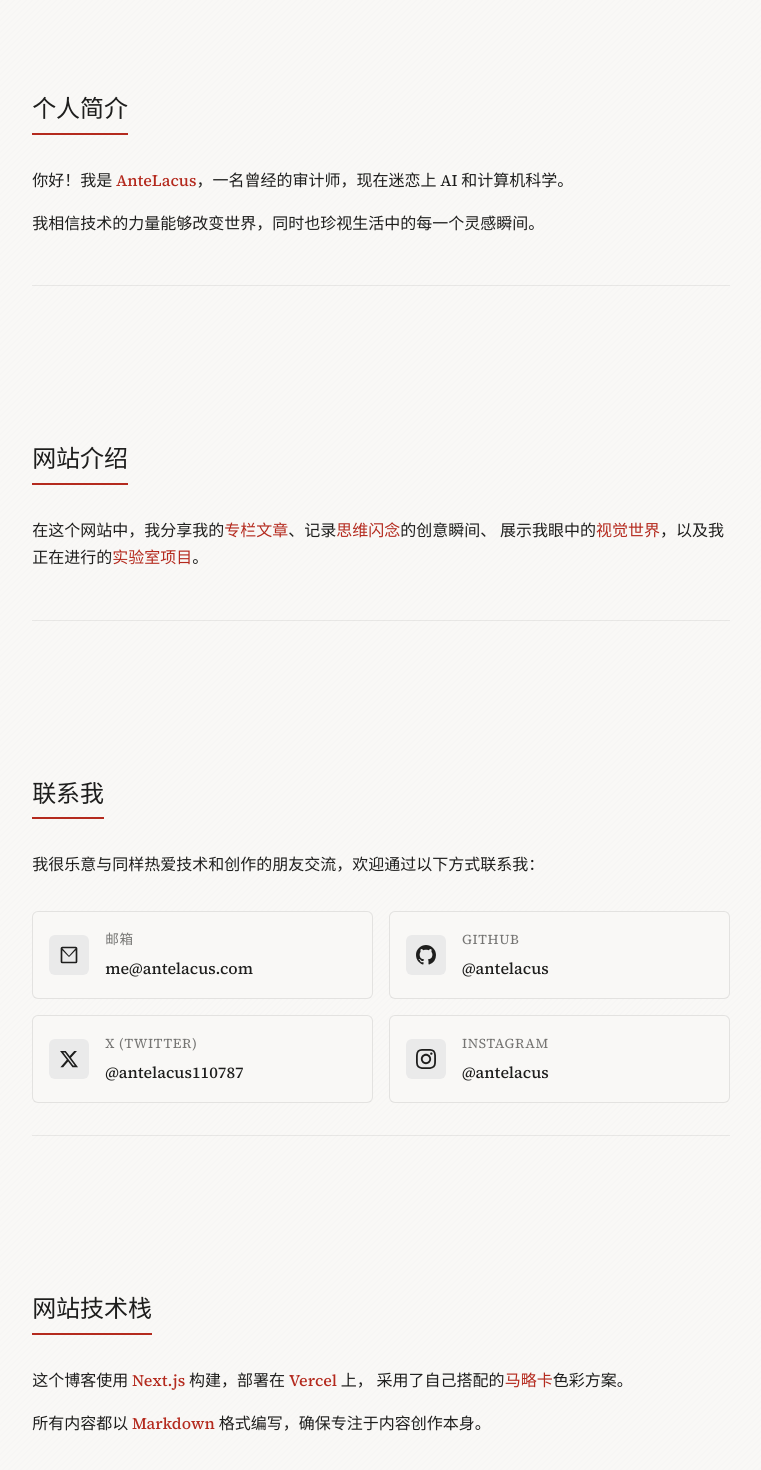
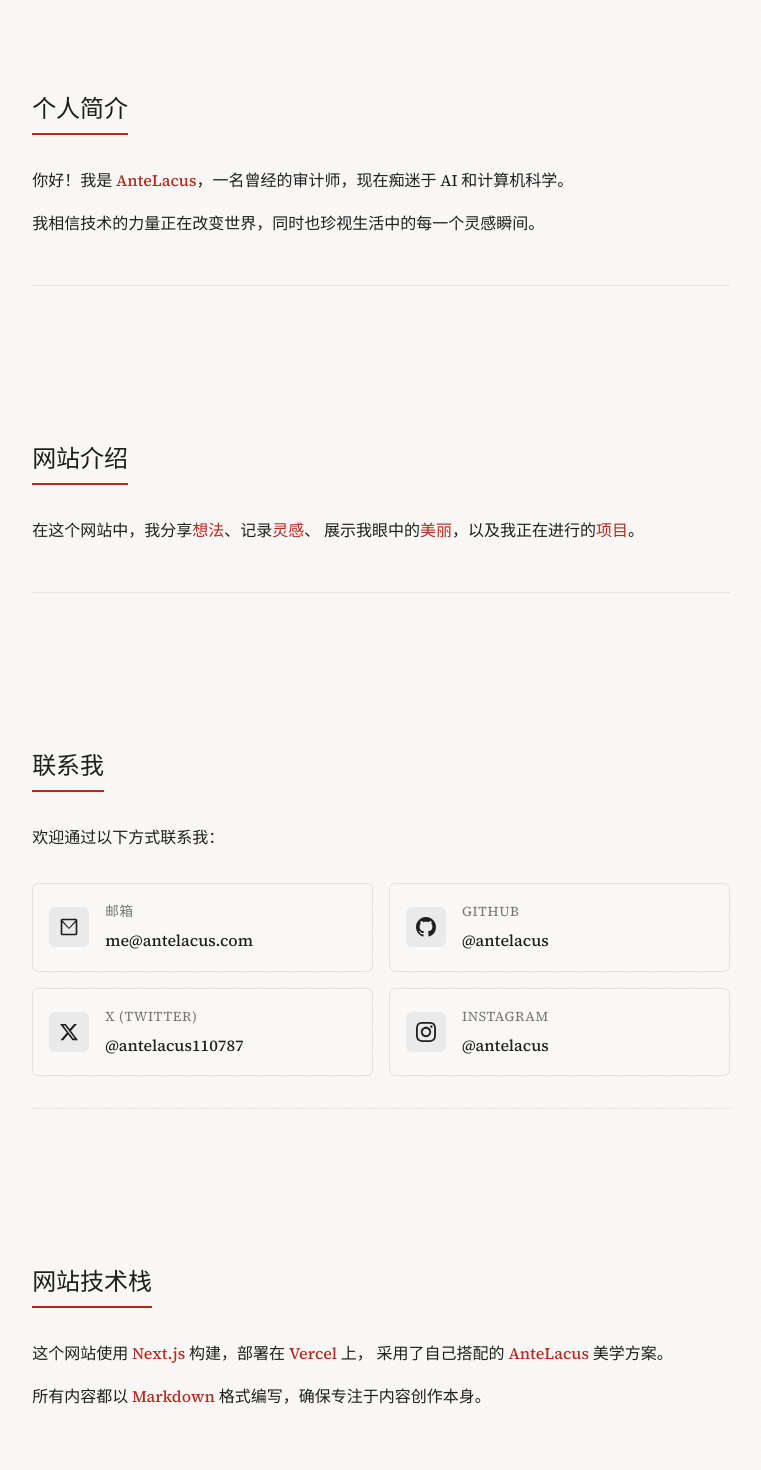
Before and after one commit to antelacus/project-antelacus, a Next.js app: page /about in a window 1280 px wide. Shown: the part 146-1616 px from the top of the page, without its empty margins (259-1020 px from the left). Built offline with nearby package versions, Linux system fonts and the light colour scheme; a web font is replaced by a local one.

Commit message:
更新关于页面和404页面内容

```diff
--- a/src/app/about/page.tsx
+++ b/src/app/about/page.tsx
@@ -11,10 +11,10 @@ export default function AboutPage() {
           <h2 className="section-title">个人简介</h2>
           <div className="section-content">
             <p>
-              你好！我是 <strong>AnteLacus</strong>，一名曾经的审计师，现在迷恋上 AI 和计算机科学。
+              你好！我是 <strong>AnteLacus</strong>，一名曾经的审计师，现在痴迷于 AI 和计算机科学。
             </p>
             <p>
-              我相信技术的力量能够改变世界，同时也珍视生活中的每一个灵感瞬间。
+              我相信技术的力量正在改变世界，同时也珍视生活中的每一个灵感瞬间。
             </p>
           </div>
         </section>
@@ -23,8 +23,8 @@ export default function AboutPage() {
           <h2 className="section-title">网站介绍</h2>
           <div className="section-content">
             <p>
-              在这个网站中，我分享我的<strong>专栏文章</strong>、记录<strong>思维闪念</strong>的创意瞬间、
-              展示我眼中的<strong>视觉世界</strong>，以及我正在进行的<strong>实验室项目</strong>。
+              在这个网站中，我分享<strong>想法</strong>、记录<strong>灵感</strong>、
+              展示我眼中的<strong>美丽</strong>，以及我正在进行的<strong>项目</strong>。
             </p>
           </div>
         </section>
@@ -33,7 +33,7 @@ export default function AboutPage() {
           <h2 className="section-title">联系我</h2>
           <div className="section-content">
             <p>
-              我很乐意与同样热爱技术和创作的朋友交流，欢迎通过以下方式联系我：
+              欢迎通过以下方式联系我：
             </p>
 
             <div className="contact-grid">
@@ -92,8 +92,8 @@ export default function AboutPage() {
           <h2 className="section-title">网站技术栈</h2>
           <div className="section-content">
             <p>
-              这个博客使用 <strong>Next.js</strong> 构建，部署在 <strong>Vercel</strong> 上，
-              采用了自己搭配的<strong>马略卡</strong>色彩方案。
+              这个网站使用 <strong>Next.js</strong> 构建，部署在 <strong>Vercel</strong> 上，
+              采用了自己搭配的 <strong>AnteLacus</strong> 美学方案。
             </p>
             <p>
               所有内容都以 <strong>Markdown</strong> 格式编写，确保专注于内容创作本身。
--- a/src/app/not-found.tsx
+++ b/src/app/not-found.tsx
@@ -5,7 +5,7 @@ export default function NotFound() {
     <main className="container" style={{ textAlign: 'center', marginTop: '6rem' }}>
       <h1 style={{ fontSize: '2.2rem', color: 'var(--color-secondary)', marginBottom: '1.2rem' }}>404 - 页面未找到</h1>
       <p style={{ color: 'var(--color-text)', marginBottom: '2rem' }}>
-        很抱歉，你访问的页面不存在或已被删除。
+        你访问的页面不存在或已被删除。
       </p>
       <Link href="/" style={{ color: 'var(--color-primary)', textDecoration: 'underline', fontSize: '1.1rem' }}>
         返回首页
```
